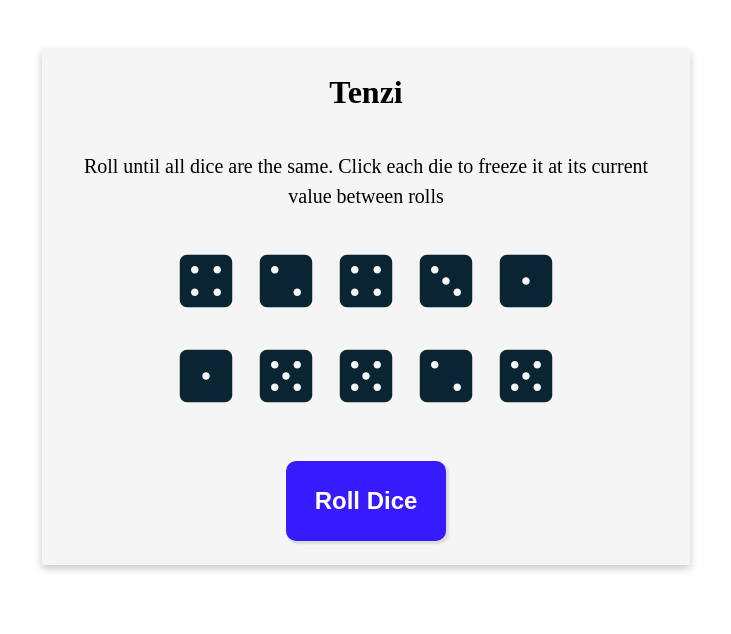
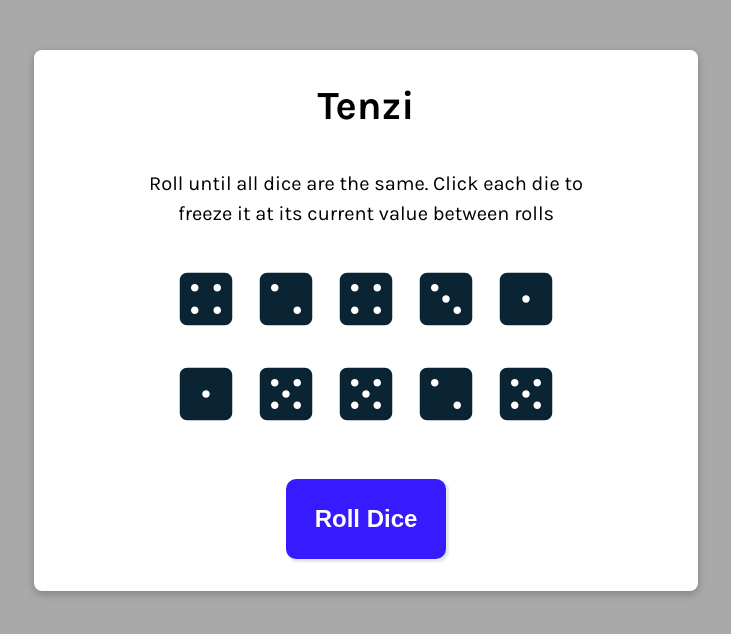
Before and after one commit to stolomeo/Tenzi, a React (Create React App) app: page / in a window 1280 px wide. Shown: the top 634 px of the page, without its empty margins (274-1005 px from the left). Built offline with nearby package versions, Linux system fonts and the light colour scheme.

Commit message:
add styles

```diff
--- a/src/index.css
+++ b/src/index.css
@@ -1,3 +1,4 @@
+@import url("https://fonts.googleapis.com/css2?family=Karla:wght@200;300;400;500;600;700;800&display=swap");
 *,
 *:before,
 *:after {
@@ -10,22 +11,30 @@ body {
   align-items: center;
   justify-content: center;
   padding-top: 50px;
+  background-color: darkgrey;
+  font-family: "karla", Verdana, Geneva, Tahoma, sans-serif;
 }
+
 main {
-  background-color: #f5f5f5;
+  background-color: #ffffff;
   box-shadow: rgba(0, 0, 0, 0.24) 0px 3px 8px;
+  border-radius: 0.5rem;
   width: 75vh;
   display: flex;
   flex-direction: column;
   align-items: center;
   justify-content: center;
   gap: 40px;
-  padding: 1.5rem;
+  padding: 2rem;
+}
+.title {
+  font-size: 2.5rem;
 }
 .instructions {
   font-size: 1.25em;
   text-align: center;
   line-height: 1.5;
+  width: 80%;
 }
 .dice-container {
   display: grid;
@@ -36,18 +45,22 @@ main {
   color: #0b2434;
   font-size: 60px;
   text-shadow: 2px 2px 2px rgba(0, 0, 0, 0.2);
+  transition: all 0.2s ease-in-out;
 }
 .die-num-active {
   color: #5035ff;
   font-size: 60px;
+  transition: all 0.2s ease-in-out;
 }
 .die-num:hover {
+  transform: scale(1.1);
   cursor: pointer;
   color: #0b2434d7;
 }
 .die-num-active:hover {
   color: #4024f6;
   cursor: pointer;
+  transform: scale(1.1);
 }
 .btn-roll {
   height: 10vh;
@@ -59,11 +72,14 @@ main {
   font-size: x-large;
   font-weight: 600;
   box-shadow: 2px 2px 2px 1px rgb(0 0 0 / 10%);
+  transition: 0.2s all;
 }
 .btn-roll:hover {
   cursor: pointer;
   background-color: #5035ff;
+  transform: scale(1.1);
 }
 .btn-roll:active {
-  box-shadow: inset 2px 2px 4px 3px rgba(0, 0, 0, 0.3);
+  transform: scale(0.98);
+  box-shadow: 3px 2px 22px 1px rgba(0, 0, 0, 0.24);
 }
```
